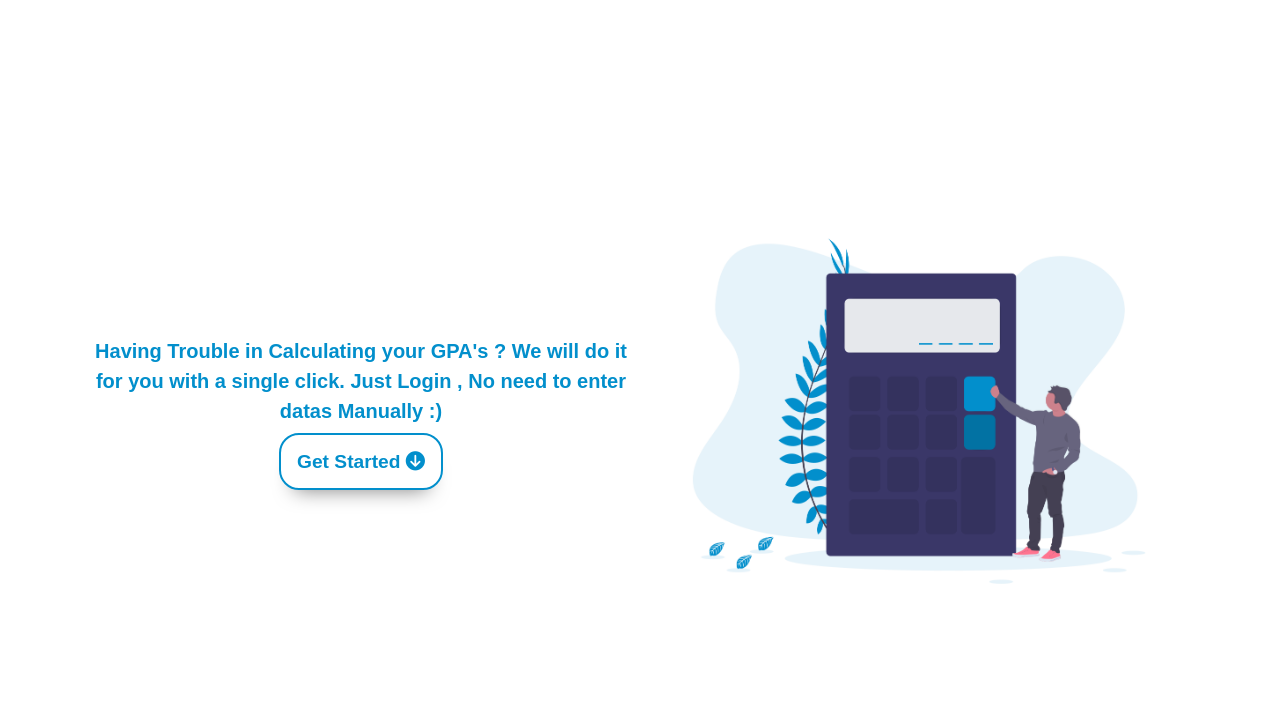
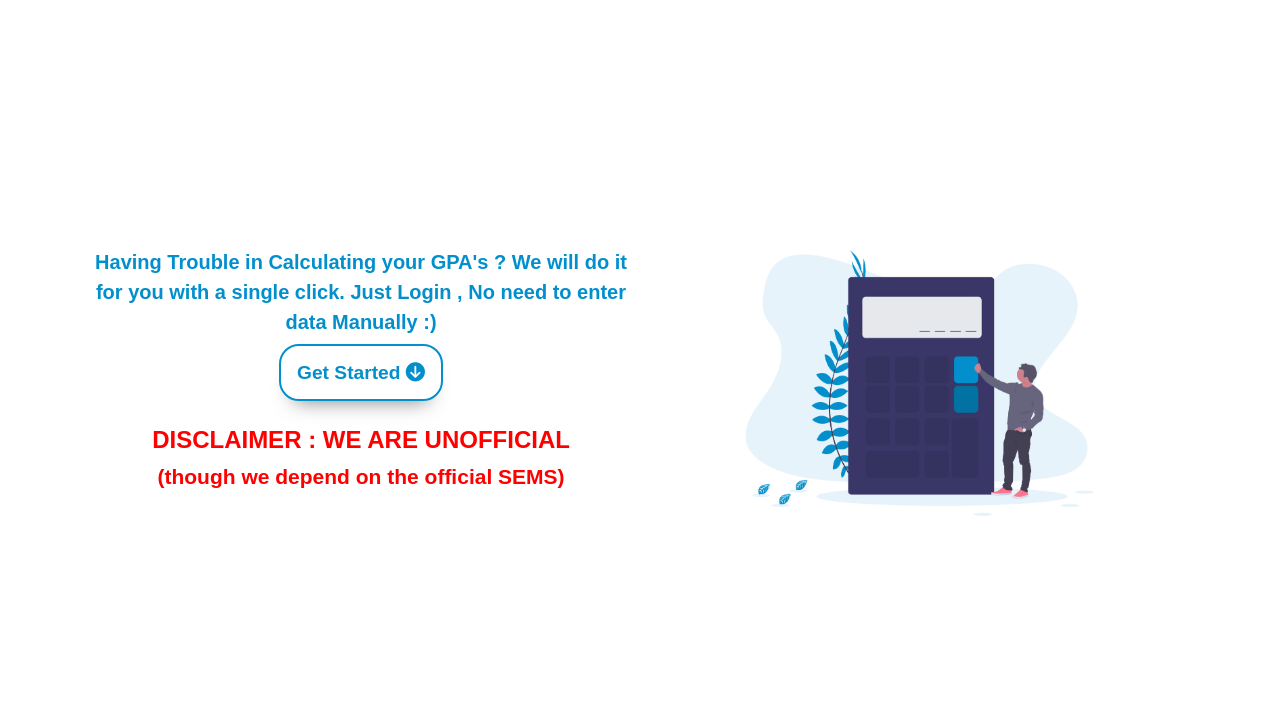
Before and after one commit to 3-bro-grammers/sems-gpa, a plain HTML site: page public/index.html in a window 1280 px wide. Shown: the part 79-800 px from the top of the page. Drawn offline with nearby package versions, Linux system fonts and the light colour scheme; no server answers.

Commit message:
ui improv

```diff
--- a/public/index.html
+++ b/public/index.html
@@ -42,12 +42,21 @@
       <div id="intro_txt">
         Having Trouble in Calculating your GPA's ?
         We will do it for you with a single click.
-        Just Login , No need to enter datas Manually :)
+        Just Login , No need to enter data Manually :)
         <br>  <br>
         <div id="intro_btn">
           <a href="#login" id="intro_link">Get Started <i class="fas fa-arrow-circle-down"></i></a>
         </div>
+        <div style="font-size: 1.5rem;
+        text-align: center;
+        font-weight: bold;
+        color: red;
+        margin: 25px;">
+          DISCLAIMER : WE ARE UNOFFICIAL<br>
+          <small>(though we depend on the official SEMS)</small>
+        </div>
       </div>
+
       <div id="intro_img"></div>
     </div>
     <div id="login">
--- a/public/style.css
+++ b/public/style.css
@@ -2,6 +2,9 @@
     background-color: #028fcc;
     margin-bottom: 1rem;
     padding: .75rem;
+    position: sticky;
+    top: 0;
+    z-index: 100;
 }
 
 #main-div {
@@ -98,7 +101,7 @@
     flex-wrap: wrap;
     justify-content: center;
     align-items: center;
-    padding: 3.5rem 0;
+    padding: 0 0 3.5rem 0;
     flex-direction: row;
 }
 
@@ -114,7 +117,7 @@
 #intro_img {
     background: url('assets/calculate.png') no-repeat center;
     background-size: contain;
-    min-height: 85vh;
+    min-height: 40vh;
     flex: 1;
     width: 75%;
 }
@@ -173,7 +176,7 @@
     flex-direction: row;
     background-color: #028fcc;
     padding: 2rem;
-    margin-top: 1rem;
+    margin-top: 4rem;
     color: #fff;
     font-size: 1.5rem;
     text-align: center;
@@ -224,7 +227,7 @@
     overflow: auto;
     white-space: nowrap;
     position: sticky;
-    top: 0;
+    top: 84px;
     background: white;
     border-width: 2px 0;
     border-color: blue;
```
